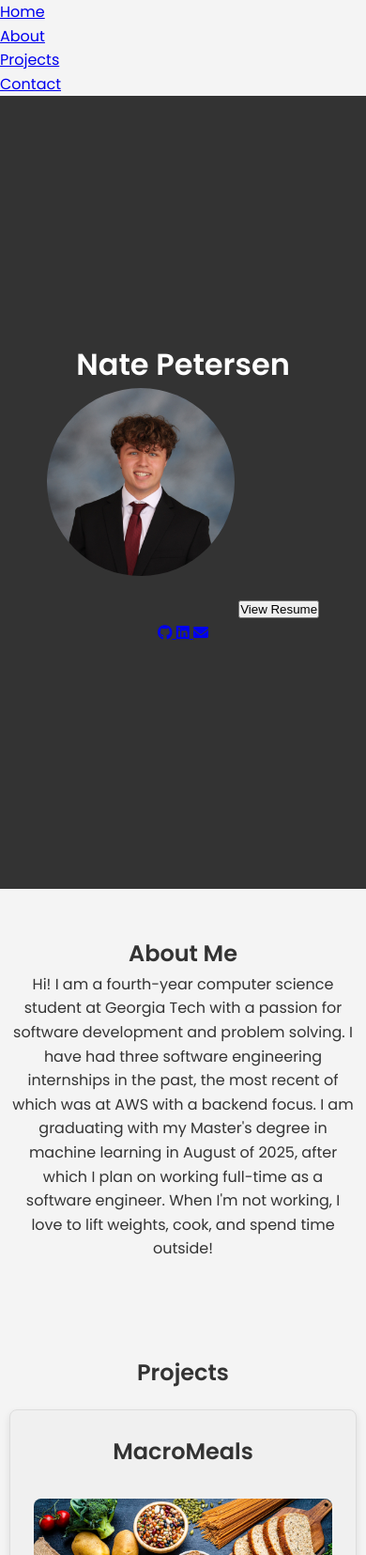
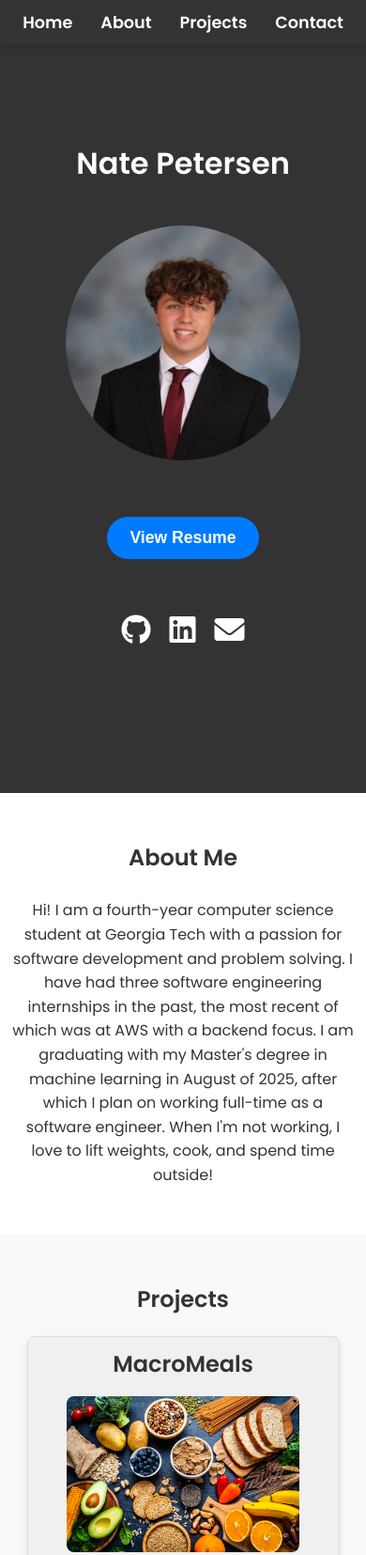
Before and after one commit to natepetersen03/natepetersen03.github.io, a plain HTML site: page index.html in a window 390 px wide. Shown: the top 1655 px of the page at 94% size. Drawn offline with Linux system fonts and the light colour scheme.

Commit message:
attempted mobile fix pt 3

```diff
--- a/style.css
+++ b/style.css
@@ -2,6 +2,35 @@
     margin: 0;
     padding: 0;
     box-sizing: border-box;
+}
+
+.fixed-nav {
+    position: fixed;
+    top: 0;
+    width: 100%;
+    background-color: #333;
+    z-index: 1000;
+    padding: 10px 0;
+    box-shadow: 0 2px 5px rgba(0, 0, 0, 0.2);
+}
+
+.fixed-nav ul {
+    display: flex;
+    justify-content: center;
+    list-style: none;
+    margin: 0;
+    padding: 0;
+}
+
+.fixed-nav ul li {
+    margin: 0 15px;
+}
+
+.fixed-nav ul li a {
+    color: #fff;
+    text-decoration: none;
+    font-weight: 600;
+    font-size: 1.1rem;
 }
 
 body {
@@ -11,13 +40,7 @@ body {
     background-color: #f4f4f4;
     width: 100%;
     overflow-x: hidden;
-}
-
-section {
-    padding: 50px 0;
     text-align: center;
-    width: 100%;
-    box-sizing: border-box;
 }
 
 .container {
@@ -25,28 +48,145 @@ section {
     margin: 0 auto;
     padding: 0 20px;
     width: 100%;
+    box-sizing: border-box;
 }
 
+/* Header */
 header {
     background-color: #333;
     color: #fff;
-    min-height: 100vh;
+    height: 100vh;
+    padding: 60px 20px;
+    text-align: center;
     display: flex;
     flex-direction: column;
     align-items: center;
     justify-content: center;
-    text-align: center;
-    padding: 60px 20px;
     width: 100%;
     box-sizing: border-box;
 }
 
+header h1 {
+    font-size: 3.2rem;
+    text-align: center;
+}
+
 .profile-img {
-    width: 300px;
-    height: 300px;
+    width: 400px;
+    height: 400px;
     border-radius: 50%;
+    margin-top: 40px;
+    margin-bottom: 40px;
     object-fit: cover;
-    margin-bottom: 40px;
+    display: block;
+    margin-left: auto;
+    margin-right: auto;
+}
+
+nav ul {
+    display: flex;
+    justify-content: center;
+    list-style: none;
+    padding: 10px 0;
+}
+
+nav ul li {
+    margin: 0 15px;
+}
+
+nav ul li a {
+    color: #fff;
+    text-decoration: none;
+    font-weight: 600;
+}
+
+#resume-button {
+    background-color: #007bff;
+    color: white;
+    padding: 12px 24px;
+    border: none;
+    border-radius: 50px;
+    cursor: pointer;
+    margin-top: 20px;
+    margin-bottom: 20px;
+    font-size: 1.1rem;
+    font-weight: bold;
+    transition: background-color 0.3s ease, box-shadow 0.3s ease;
+    display: inline-block;
+}
+
+#resume-button:hover {
+    background-color: #0056b3;
+    box-shadow: 0 5px 15px rgba(0, 0, 0, 0.2);
+}
+
+section {
+    padding: 50px 0;
+    width: 100%;
+    box-sizing: border-box;
+    text-align: center;
+}
+
+#about, #contact {
+    background-color: #fff;
+}
+
+#projects {
+    background-color: #f9f9f9;
+}
+
+.project {
+    margin: 20px 0;
+}
+
+#contact {
+    display: flex;
+    flex-direction: column;
+    justify-content: center;
+    align-items: center;
+    text-align: center;
+    width: 100%;
+}
+
+#contact a {
+    color: #007bff;
+    text-decoration: none;
+    margin-top: 10px;
+}
+
+#contact a:hover {
+    text-decoration: underline;
+}
+
+footer {
+    background-color: #333;
+    color: #fff;
+    text-align: center;
+    padding: 20px 0;
+    font-size: 0.9rem;
+    width: 100%;
+}
+
+.social-buttons {
+    margin-top: 30px;
+    display: flex;
+    justify-content: center;
+    gap: 20px;
+}
+
+.social-icon {
+    font-size: 2rem;
+    color: white;
+    text-decoration: none;
+    transition: color 0.3s ease;
+}
+
+.social-icon:hover {
+    color: #007bff;
+}
+
+p {
+    margin-top: 1.5em;
 }
 
 .project-card {
@@ -58,14 +198,7 @@ header {
     max-width: 800px;
     box-shadow: 0 4px 8px rgba(0, 0, 0, 0.1);
     text-align: center;
-    width: 100%;
-}
-
-.project-card img {
-    width: 100%;
-    height: auto;
-    border-radius: 8px;
-    margin: 15px 0;
+    width: 90%;
 }
 
 .project-card h3 {
@@ -73,31 +206,59 @@ header {
     font-size: 1.5rem;
 }
 
-#contact {
-    display: flex;
-    flex-direction: column;
-    justify-content: center;
-    align-items: center;
-    text-align: center;
-    width: 100%;
+.project-card img {
+    width: 50%;
+    height: auto;
+    border-radius: 8px;
+    margin: 15px 0;
+    display: block;
+    margin-left: auto;
+    margin-right: auto;
 }
 
-footer {
-    background-color: #333;
-    color: #fff;
+.project-card p {
+    font-size: 1rem;
+    color: #666;
     text-align: center;
-    padding: 20px 0;
-    font-size: 0.9rem;
-    width: 100%;
+}
+
+.view-project-button {
+    display: inline-block;
+    background-color: #444;
+    color: white;
+    padding: 10px 20px;
+    border-radius: 5px;
+    text-decoration: none;
+    font-weight: bold;
+    margin-top: 15px;
+    transition: background-color 0.3s ease, box-shadow 0.3s ease;
+}
+
+.view-project-button:hover {
+    background-color: #0056b3;
+    box-shadow: 0 5px 15px rgba(0, 0, 0, 0.2);
 }
 
 @media (max-width: 768px) {
     .container {
-        padding: 0 15px;
+        padding: 0 10px;
     }
 
     .project-card {
         max-width: 90%;
+        padding: 15px;
+    }
+
+    .project-card img {
+        width: 60%;
+    }
+
+    header {
+        padding: 40px 10px;
+    }
+
+    header h1 {
+        font-size: 2.5rem;
     }
 
     .profile-img {
@@ -105,26 +266,28 @@ footer {
         height: 250px;
     }
 
-    header h1 {
-        font-size: 2.5rem;
+    .view-project-button {
+        font-size: 0.9rem;
+        padding: 8px 16px;
     }
 }
 
 @media (max-width: 480px) {
-    .container {
-        padding: 0 10px;
+    .project-card {
+        max-width: 100%;
+        padding: 10px;
     }
 
-    .project-card {
-        max-width: 100%;
-    }
-
-    .profile-img {
-        width: 200px;
-        height: 200px;
+    .project-card img {
+        width: 80%;
     }
 
     header h1 {
         font-size: 2rem;
     }
+
+    .view-project-button {
+        font-size: 0.8rem;
+        padding: 6px 12px;
+    }
 }
```
